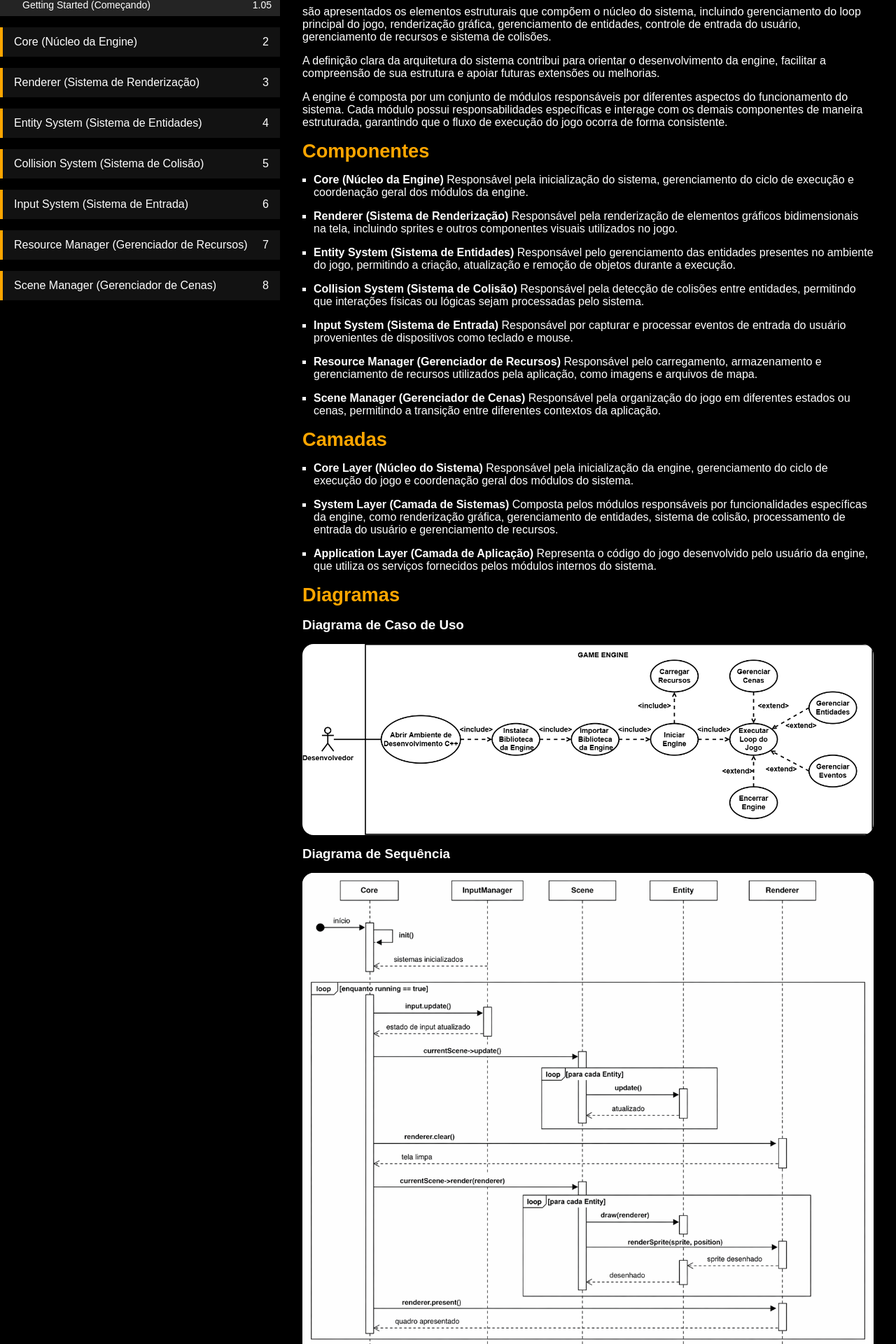
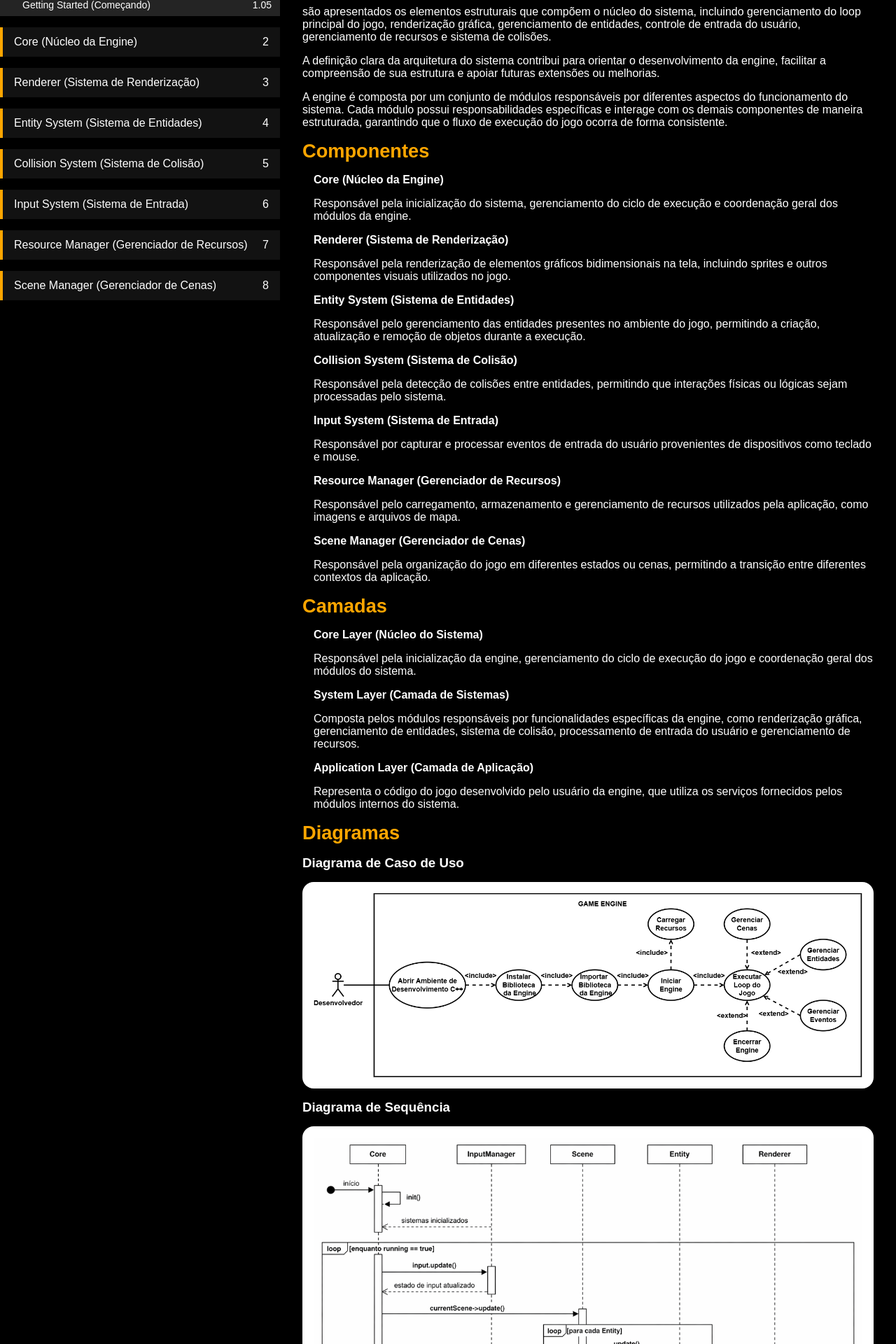
Before and after one commit to Leandro-Cardoso/2d-game-engine, a Jekyll site: the page built from docs/architecture.html, in a window 1280 px wide. Shown: the part 313-2233 px from the top of the page at 70% size. Built offline with Jekyll 4.4.1, drawn with Linux system fonts in a browser that asks for light colours.

Commit message:
Ajuste no estilo do conteudo

```diff
--- a/docs/assets/css/base.css
+++ b/docs/assets/css/base.css
@@ -17,6 +17,7 @@
 :root {
     /* Colors */
     --color-primary: #ffa600;
+    --color-secundary: #ff6600;
     --color-background-primary: #000;
     --color-background-secundary: #121212;
     --color-background-tertiary: #242424;
--- a/docs/assets/css/content.css
+++ b/docs/assets/css/content.css
@@ -1,3 +1,17 @@
+/* Link */
+.content a {
+    color: var(--color-secundary);
+    font-weight: bolder;
+    text-decoration: none;
+    text-transform: uppercase;
+
+    transition: color 0.3s;
+}
+.content a:hover {
+    color: var(--color-primary);
+}
+
+/* List */
 .content ul {
     display: flex;
     flex-direction: column;
@@ -6,8 +20,15 @@
     list-style-type: square;
     margin-left: var(--spacing);
 }
+.content ul li {
+    display: flex;
+    flex-direction: column;
+    gap: var(--spacing);
+}
 
+/* Image */
 .content img {
     background-color: #fff;
     border-radius: var(--spacing);
+    padding: var(--spacing);
 }
```
